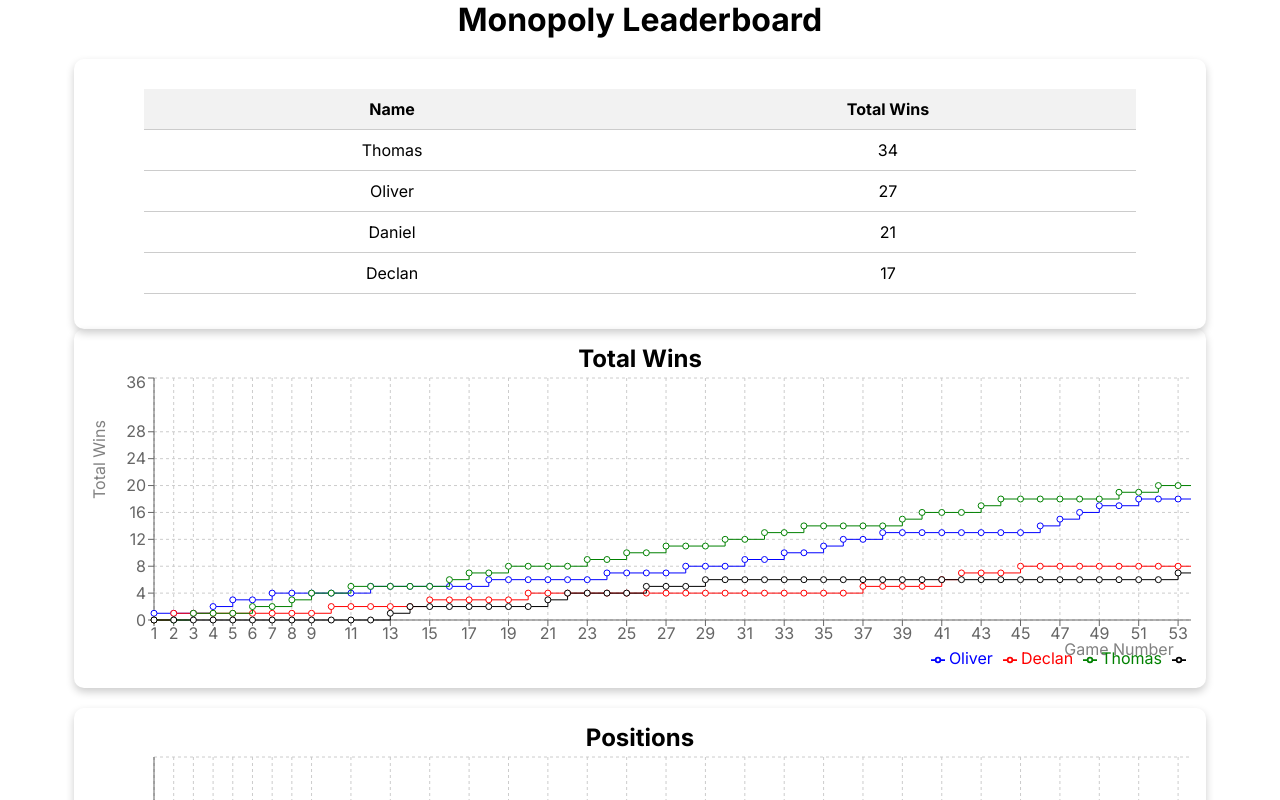
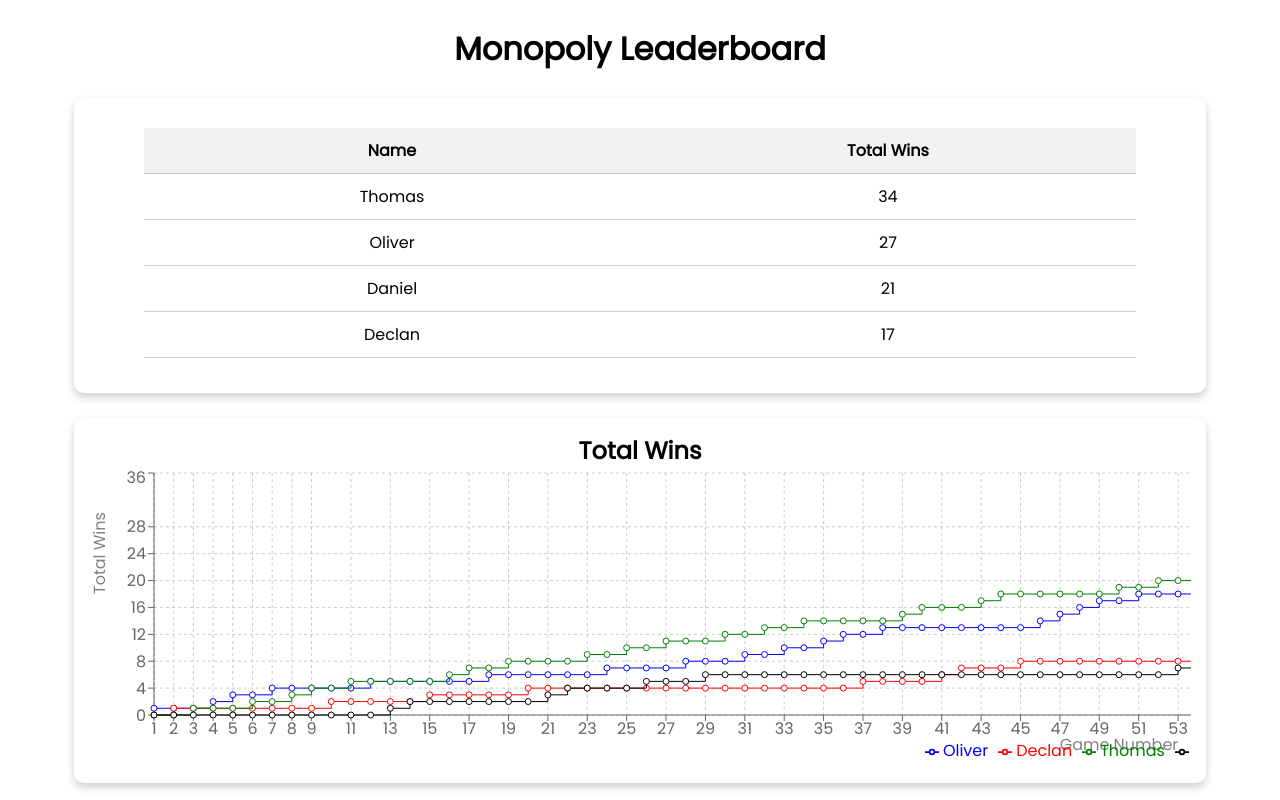
Before and after one commit to Oliver-Looney/monopoly-leaderboard, a Next.js app: page / in a window 1280 px wide. Shown: the top 800 px of the page. Built offline with nearby package versions, Linux system fonts and the light colour scheme.

Commit message:
small tidying

```diff
--- a/src/app/globals.css
+++ b/src/app/globals.css
@@ -4,6 +4,7 @@
   box-sizing: border-box;
   margin: 0;
   padding: 0;
+  font-family: 'Poppins', sans-serif;
 }
 
 body {
--- a/src/app/page.tsx
+++ b/src/app/page.tsx
@@ -10,9 +10,11 @@
 export default function Home() {
   return (
     <main className="container">
-      <h1>{leaderboard.name}</h1>
-      <br/>
-      <LeaderboardTable/>
+        <br/>
+        <h1>{leaderboard.name}</h1>
+        <br/>
+        <LeaderboardTable/>
+        <br/>
         <TotalWinsGraph leaderboard={leaderboard}/>
         <br/>
         <PositionsGraph leaderboard={leaderboard}/>
--- a/src/component/TotalWinsGraph.tsx
+++ b/src/component/TotalWinsGraph.tsx
@@ -49,7 +49,6 @@
                     <YAxis
                         label={{ value: 'Total Wins', angle: -90, position: 'insideLeft' }}
                         tickCount={Math.max(5, Math.ceil(chartData.length / 10))}
-                        allowDecimals={false}
                     />
                     <Tooltip />
                     <Legend />
```
